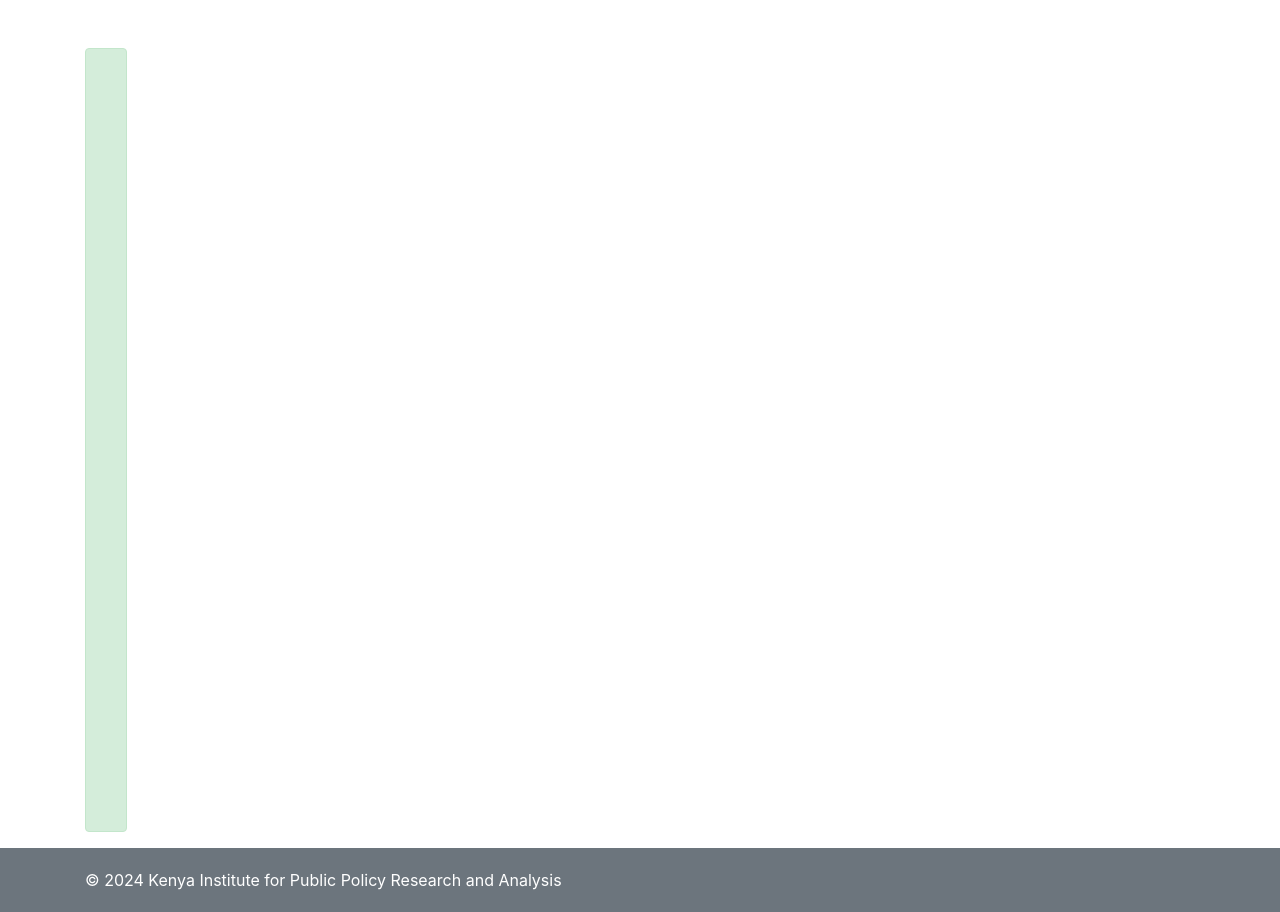
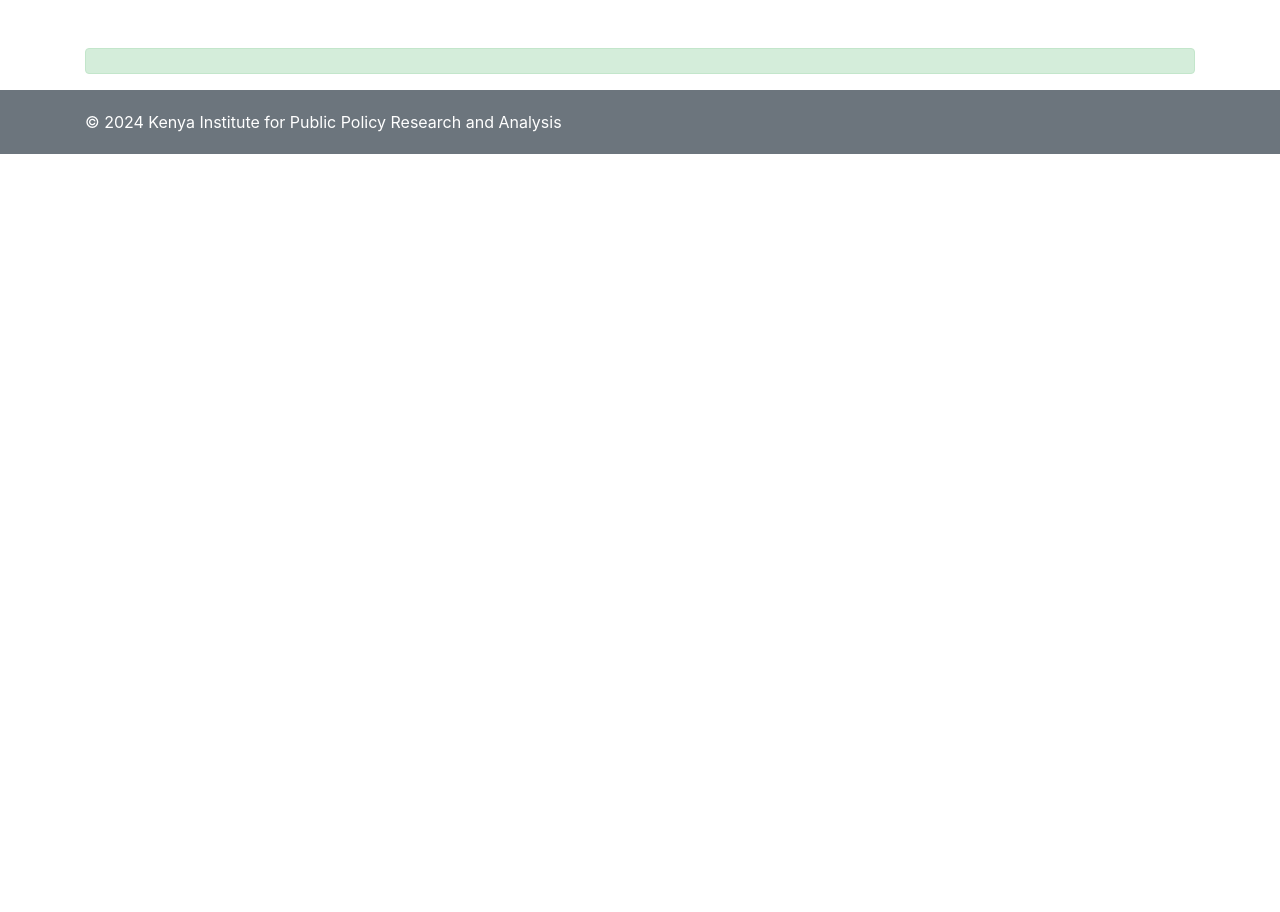
Before and after one commit to cornelkemboi/CustomerFeedbackapp, a Flask app: template app/templates/success.html in a window 1280 px wide. Shown: the part 52-964 px from the top of the page. After the commit the page ends 206 px from the top, so only its background shows below. Run offline with Flask 3, Linux system fonts and the light colour scheme; the template is opened without the code that fills it, so the values that code supplies are empty; some libraries are stand-ins or nearby versions.

Commit message:
Revert success

```diff
--- a/app/templates/success.html
+++ b/app/templates/success.html
@@ -33,7 +33,7 @@
 </head>
 <body>
 {% include 'header.html' %}
- <div class="container mt-5 "  style="min-height: 100vh; display: flex;">
+ <div class="container mt-5 ">
         <div class="alert alert-success">
             {{ feedback|safe }}
         </div>
```
